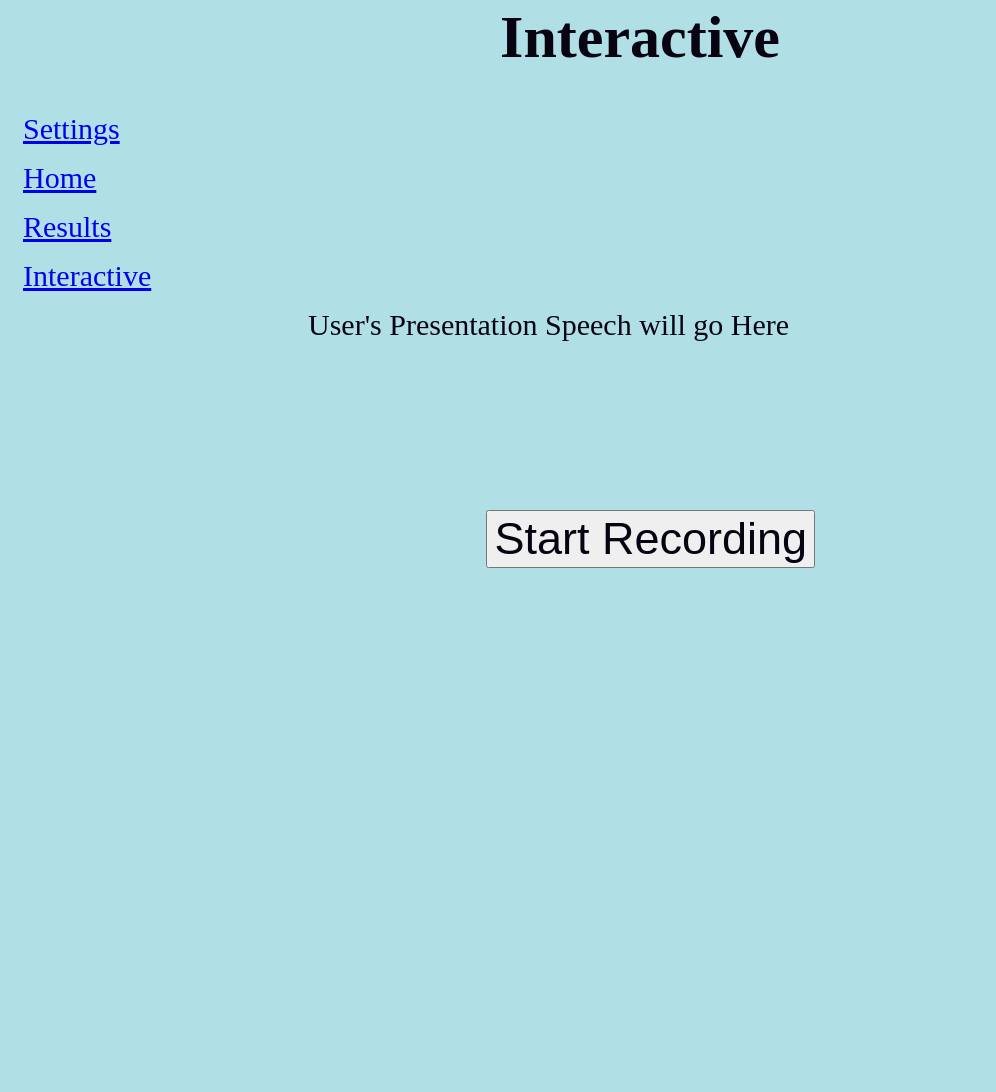
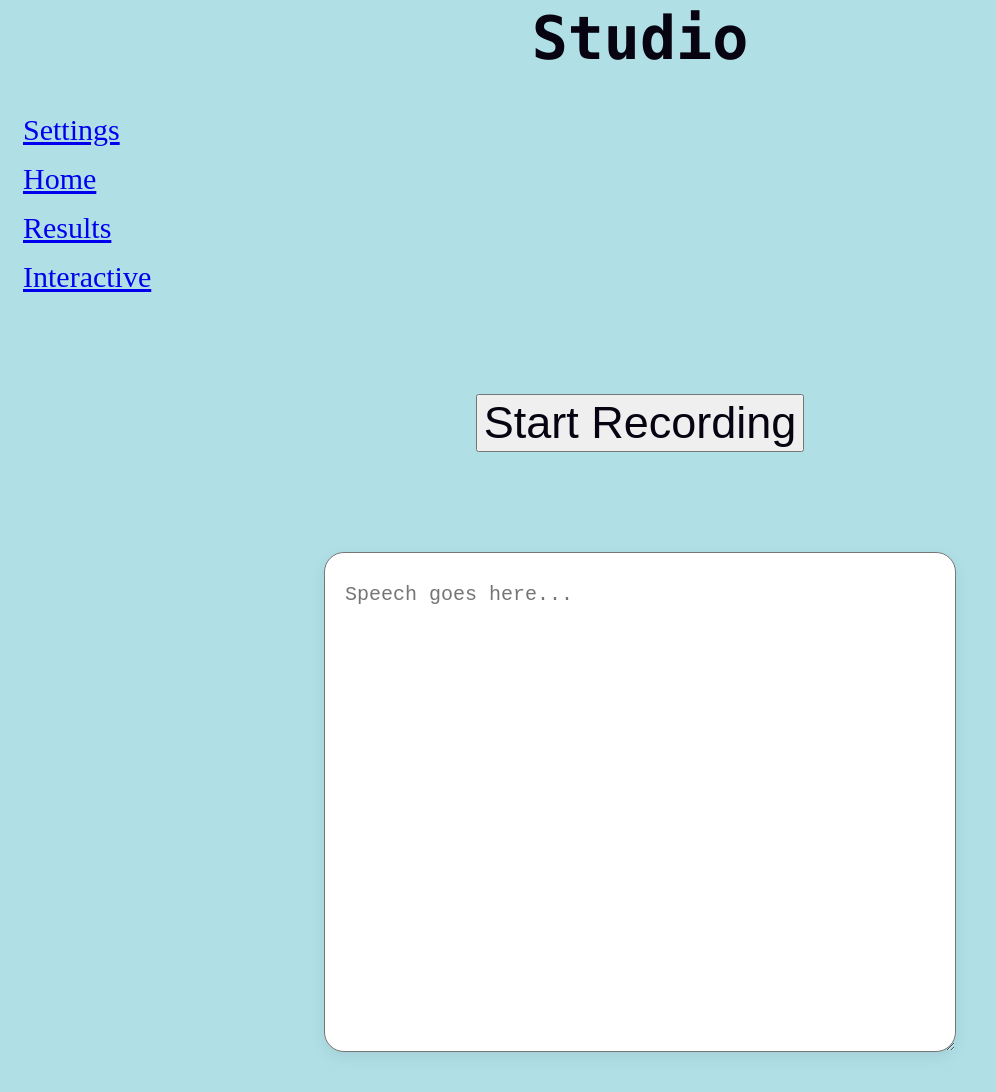
Before and after one commit to eadsjeffrey1/Speaker-App-Congressional-app-, a plain HTML site: page studio.html in a window 1280 px wide. Shown: the part 32-1124 px from the top of the page, without its empty margins (0-996 px from the left). Before the commit the page ends 800 px from the top, so only its background shows below. Drawn offline with Linux system fonts and the light colour scheme.

Commit message:
Rename files

```diff
--- a/interactive.css
+++ /dev/null
@@ -1,23 +0,0 @@
-/*This css file contains the main css looks that are in the interactive page */
-
-/*Button for the microphonee */
-.micButton {
-    /*Button position relative to page */
-    position: fixed;
-
-    color: hsl(258, 68%, 4%);
-    font-size: 45px;
-    text-align: center;
-    bottom: 200px;
-    left: 38%;
-}
-
-/*Text for the presentation*/
-.presentationText{
-    color: hsl(258, 68%, 4%);
-    font-size: 30px;
-    text-align: center;
-    margin-top: 105px;
-    margin-left: 300;
-
-}
--- a/speaker.css
+++ b/speaker.css
@@ -11,6 +11,7 @@ body {
     font-size: 60px;
     text-align: center;
     margin-top: 35px;
+    font-family: 'monaco', sans-serif;
 }
 /*
 h1 {
--- /dev/null
+++ b/studio.css
@@ -0,0 +1,27 @@
+/*This css file contains the main css looks that are in the interactive page */
+
+/*Button for the microphonee */
+.micButton {
+    display: block;
+    margin: 100px auto;
+    color: hsl(258, 68%, 4%);
+    font-size: 45px;
+    text-align: center;
+
+
+}
+
+/*Text box for said speech*/
+.text-box {
+    background-color: white;
+    width: 50%;
+    height: 500px;
+    border-radius: 20px;
+    padding: 30px 20px;
+    text-align: left;
+    box-shadow: 0 5px 15px rgba(0, 0, 0, 0.08);
+    margin: 40px auto;
+    box-sizing: border-box;
+    display: block;
+    font-size: 20px;
+}
--- a/interactive_page.html
+++ b/studio.html
@@ -4,7 +4,7 @@
     <!-- Everything in head is metadata that tells the body how its contents should look -->
     <head>
         <!-- Title in URL-->
-        <title>interactive-page</title>
+        <title>studio-page</title>
 
         <!--Connects Html to css file page (Note CSS is a dif language than html used to make the looks of the website)-->
 
@@ -12,24 +12,26 @@
         <link rel="stylesheet" href="speaker.css">
 
         <!--Specific Page CSS File-->
-        <link rel="stylesheet" href="interactive.css">
+        <link rel="stylesheet" href="studio.css">
     </head>
 
     <!-- Body is the actual contents of the page with the visuals chosen by the head -->
     <body>
         <!-- Heading of page -->
-        <h1 class="title" >Interactive</h1>
+        <h1 class="title" >Studio</h1>
 
         <!-- Side button links (Note: Add css class to make it pretty) -->
         <a class="sideButton" href="settings.html">Settings</a>
-        <a class="sideButton" href="index.html">Home</a>
+        <a class="sideButton" href="studio.html">Home</a>
         <a class="sideButton" href="results.html">Results</a>
         <a class="sideButton" href="interactive_page.html">Interactive</a>
 
         <!-- Creates Mic Button-->
         <button id = "Mic_Button" class="micButton">Start Recording</button>
 
-        <!-- Presentation text-->
-        <a class="presentationText">User's Presentation Speech will go Here</a>
+        <!-- Text Box for speech words-->
+        <textarea id="text-box" class="text-box" placeholder="Speech goes here..."></textarea>
+
+
     </body>
 </html>
```
Also changed, not shown: index.html (+1 -1 lines), results.html (+1 -1 lines), settings.html (+1 -1 lines).
